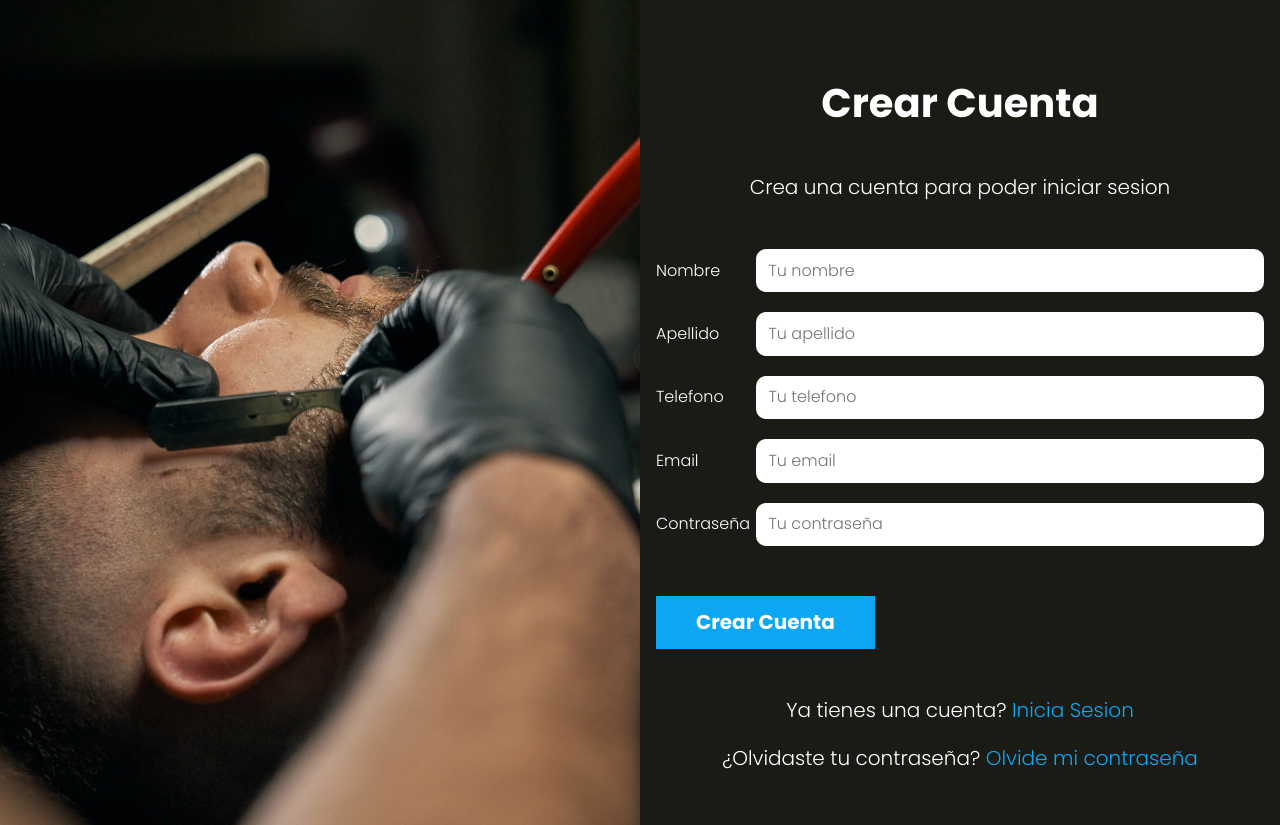
After one commit to Juan1mera/PeluqueriaDemo, a PHP site: template views/auth/crear-cuenta.php in a window 1280 px wide. The commit adds this page. Run offline with PHP 8.4, Linux system fonts and the light colour scheme; the template is opened without the code that fills it, so the values that code supplies are empty.

Commit message:
ux: Pagina de inicio se sesion, registro, etc

```diff
--- a/src/scss/app.scss
+++ b/src/scss/app.scss
@@ -1 +1,3 @@
 @use 'base';
+@use 'layout';
+@use 'components'
--- a/src/scss/base/_tipografia.scss
+++ b/src/scss/base/_tipografia.scss
@@ -22,3 +22,13 @@ p {
     color: v.$blanco;
     font-size: 2rem;
 }
+
+.nombre-pagina {
+    text-align: center;
+    margin: 5rem 0;
+    font-weight: v.$bold;
+}
+
+.descripcion-pagina {
+    text-align: center;
+}
--- /dev/null
+++ b/src/scss/components/_acciones.scss
@@ -0,0 +1,16 @@
+@use 'base/variables' as v;
+@use 'base/mixins' as m;
+
+.acciones {
+    margin-top: v.$separacion;
+
+    p{
+        display: block;
+        margin-bottom: calc(v.$separacion / 2);
+        text-align: center;
+    }
+    p a{
+        color: v.$azul;
+
+    }
+}
--- /dev/null
+++ b/src/scss/components/_botones.scss
@@ -0,0 +1,6 @@
+@use 'base/variables' as v;
+@use 'base/mixins' as m;
+
+.boton {
+    @include m.boton(v.$azul, v.$blanco);
+}
--- /dev/null
+++ b/src/scss/components/_formulario.scss
@@ -0,0 +1,23 @@
+@use 'base/variables' as v;
+@use 'base/mixins' as m;
+
+.formulario {
+    margin-top: 5rem;
+    width: 100%;
+
+}
+
+.campo{
+    display: flex;
+    margin-bottom: 2rem;
+    align-items: center;
+    label{
+        flex: 0 0 10rem;
+    }
+    input{
+        flex: 1;
+        border: none;
+        padding: calc(v.$separacion / 4);
+        border-radius: 1rem;
+    }
+}
--- /dev/null
+++ b/src/scss/components/_index.scss
@@ -0,0 +1,3 @@
+@forward 'formulario';
+@forward 'botones';
+@forward 'acciones';
--- /dev/null
+++ b/src/scss/layout/_UI.scss
@@ -0,0 +1,26 @@
+@use 'base/variables' as v;
+@use 'base/mixins' as m;
+
+.contenedor-app {
+    @include m.tablet {
+        display: grid;
+        grid-template-columns: repeat(2, 1fr);
+        min-height: 100vh;
+    }
+
+    .imagen{
+        height: 20rem;
+        background-image: url('../img/1.jpg');
+        background-size: cover;
+        background-position: center center;
+        @include m.tablet {
+            height: auto;
+        }
+    }
+
+    .app{
+        width: 95%;
+        margin: 0 auto;
+        padding: 3rem 0;
+    }
+}
--- /dev/null
+++ b/src/scss/layout/_index.scss
@@ -0,0 +1 @@
+@forward 'UI'
--- /dev/null
+++ b/views/auth/crear-cuenta.php
@@ -0,0 +1,40 @@
+<h1 class="nombre-pagina">Crear Cuenta</h1>
+<p class="descripcion-pagina">Crea una cuenta para poder iniciar sesion</p>
+
+<form class="formulario" method="POST" action="/crear-cuenta">
+
+    <div class="campo">
+        <label for="nombre">Nombre</label>
+        <input type="text" name="nombre" id="nombre" placeholder="Tu nombre" required>
+    </div>
+    <div class="campo">
+        <label for="apellido">Apellido</label>
+        <input type="text" name="apellido" id="apellido" placeholder="Tu apellido" required>
+    </div>
+    <div class="campo">
+        <label for="telefono">Telefono</label>
+        <input type="tel" name="telefono" id="telefono" placeholder="Tu telefono" required>
+    </div>
+    <div class="campo">
+        <label for="email">Email</label>
+        <input type="email" name="email" id="email" placeholder="Tu email" required>
+    </div>
+    <div class="campo">
+        <label for="password">Contraseña</label>
+        <input type="password" name="password" id="password" placeholder="Tu contraseña" required>
+    </div>
+    <input type="submit" class="boton" value="Crear Cuenta" />
+
+</form>
+
+
+<div class="acciones">
+    <p>
+        Ya tienes una cuenta?
+        <a href="/">Inicia Sesion</a>
+    </p>
+    <p>
+        ¿Olvidaste tu contraseña?
+        <a href="/olvide">Olvide mi contraseña</a>
+    </p>
+</div>
--- a/views/layout.php
+++ b/views/layout.php
@@ -8,8 +8,12 @@
     <link rel="stylesheet" href="build/css/app.css">
 </head>
 <body>
-
-    <?php echo $contenido; ?>
+    <div class="contenedor-app">
+        <div class="imagen"></div>
+        <div class="app">
+            <?php echo $contenido; ?>
+        </div>
+    </div>
 
 </body>
 </html>
```
Also changed, not shown: controllers/loginController.php (+8 -4 lines), views/auth/login.php (+27 -1 lines), views/auth/olvide.php (added, +24 -0 lines), public/build/css/app.css, public/build/css/layout/index.css (added), 2 other files.
